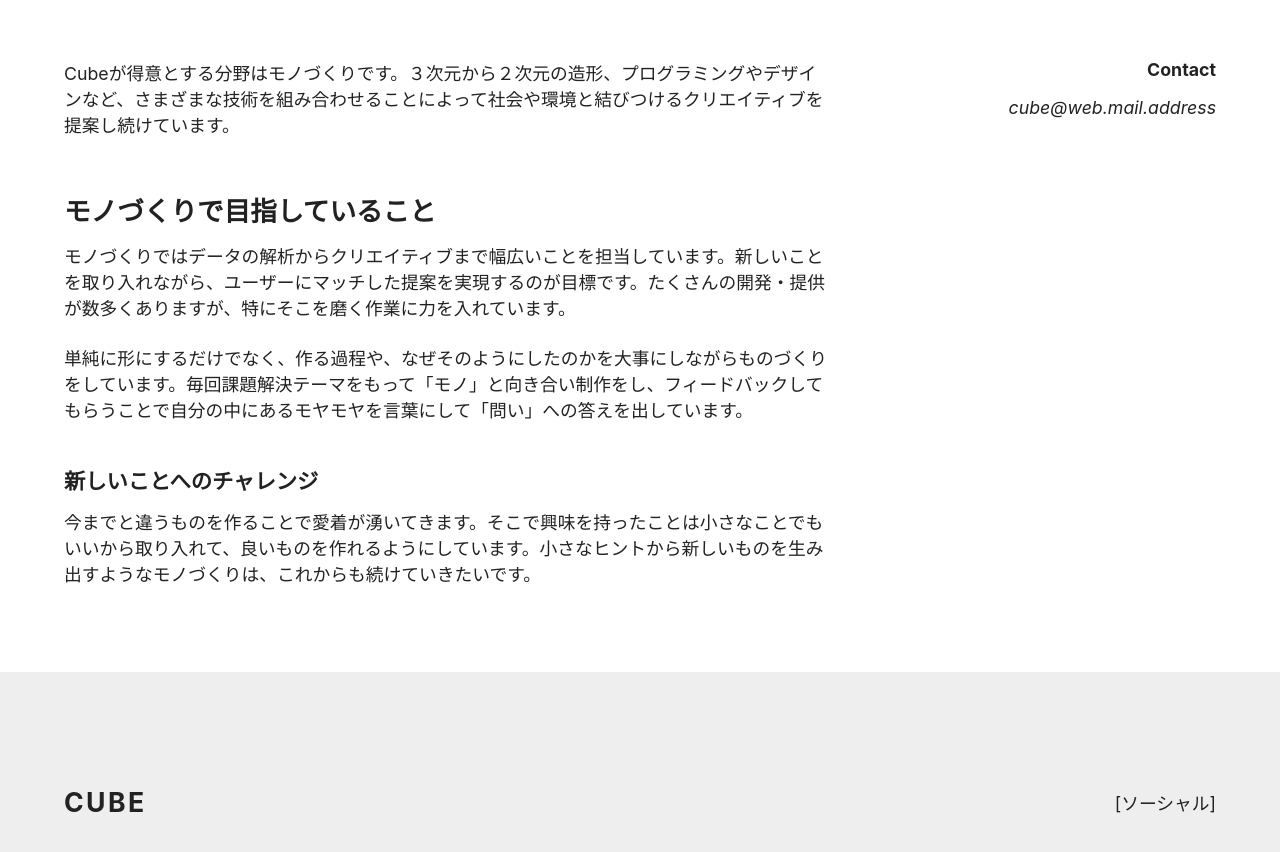
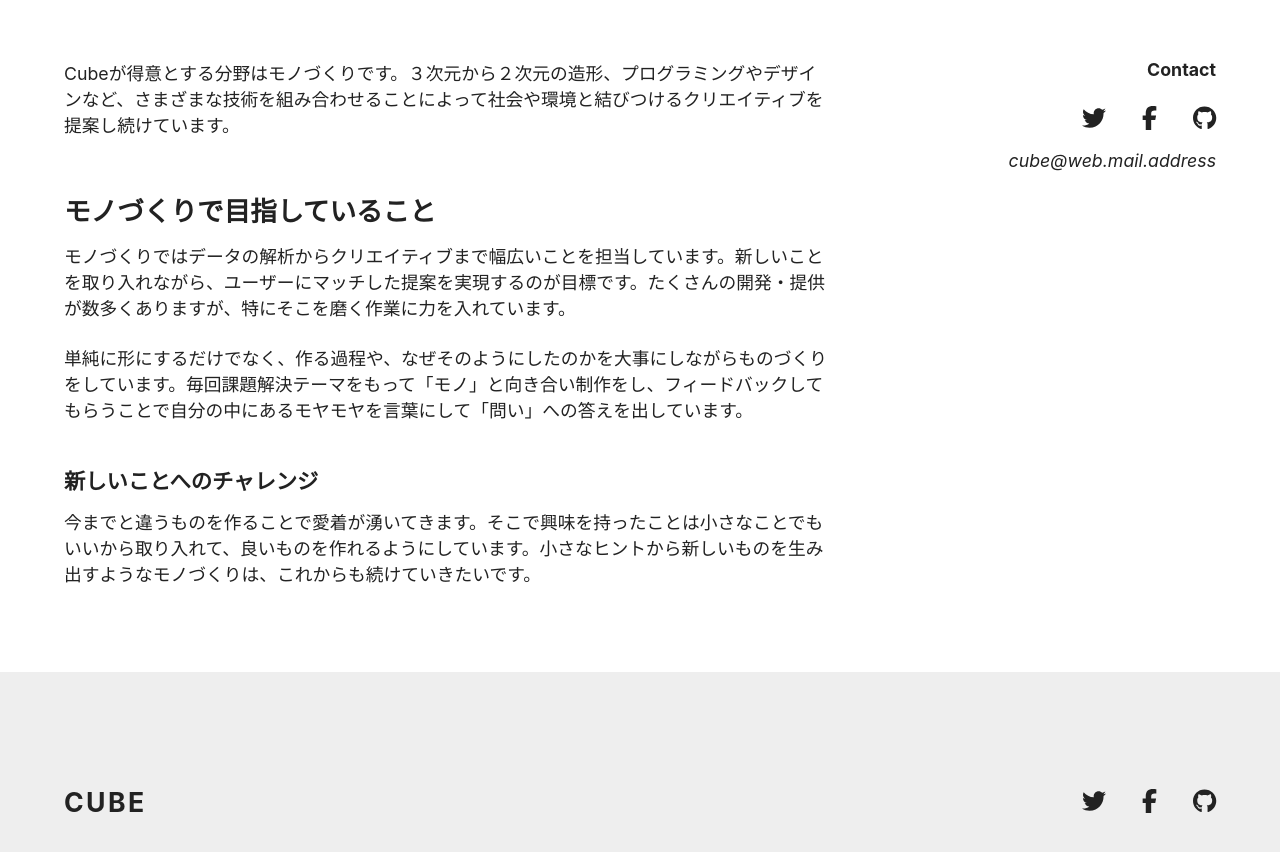
Before and after one commit to itc-s22025/React2, a Next.js app: page /about in a window 1280 px wide. Shown: the part 1042-1894 px from the top of the page. Built offline with nearby package versions, Linux system fonts and the light colour scheme.

Commit message:
5.9 ソーシャルリンクメニュー

```diff
--- a/components/contact.js
+++ b/components/contact.js
@@ -1,9 +1,11 @@
+import Social from 'components/social'
 import s from 'styles/contact.module.css'
 
 const Contact = () => {
 	return(
 		<div className={s.stack}>
 			<h3 className={s.heading}>Contact</h3>
+			<Social />
 			<address>cube@web.mail.address</address>
 		</div>
 	)
--- a/components/footer.js
+++ b/components/footer.js
@@ -1,5 +1,6 @@
 import Container from 'components/container'
 import Logo from 'components/logo'
+import Social from 'components/social'
 import s from 'styles/footer.module.css'
 
 const Footer = () => {
@@ -8,7 +9,7 @@
 			<Container>
 				<div className={s.flexContainer}>
 		                        <Logo />
-					[ソーシャル]
+					<Social />
 				</div>
 			</Container>
                 </footer>
--- /dev/null
+++ b/components/social.js
@@ -0,0 +1,31 @@
+import s from 'styles/social.module.css'
+
+import { FontAwesomeIcon } from '@fortawesome/react-fontawesome'
+import { faTwitter, faFacebookF, faGithub, } from '@fortawesome/free-brands-svg-icons'
+
+const Social = () => {
+	return(
+		<ul className={s.list}>
+			<li>
+				<a href="https://twitter.com/">
+					<FontAwesomeIcon icon={faTwitter} />
+					<span className="sr-only">Twitter</span>
+				</a>
+			</li>
+			<li>
+				<a href="https://www.facebook.com/">
+					<FontAwesomeIcon icon={faFacebookF} />
+					<span className="sr-only">Facebook</span>
+				</a>
+			</li>
+			<li>
+				<a href="https://github.com/">
+					<FontAwesomeIcon icon={faGithub} />
+					<span className="sr-only">GitHub</span>
+				</a>
+			</li>
+		</ul>
+	)
+}
+
+export default Social
--- /dev/null
+++ b/styles/social.module.css
@@ -0,0 +1,5 @@
+.list{
+	display: flex;
+	gap: 1.5em;
+	font-size: 24px;
+}
```
